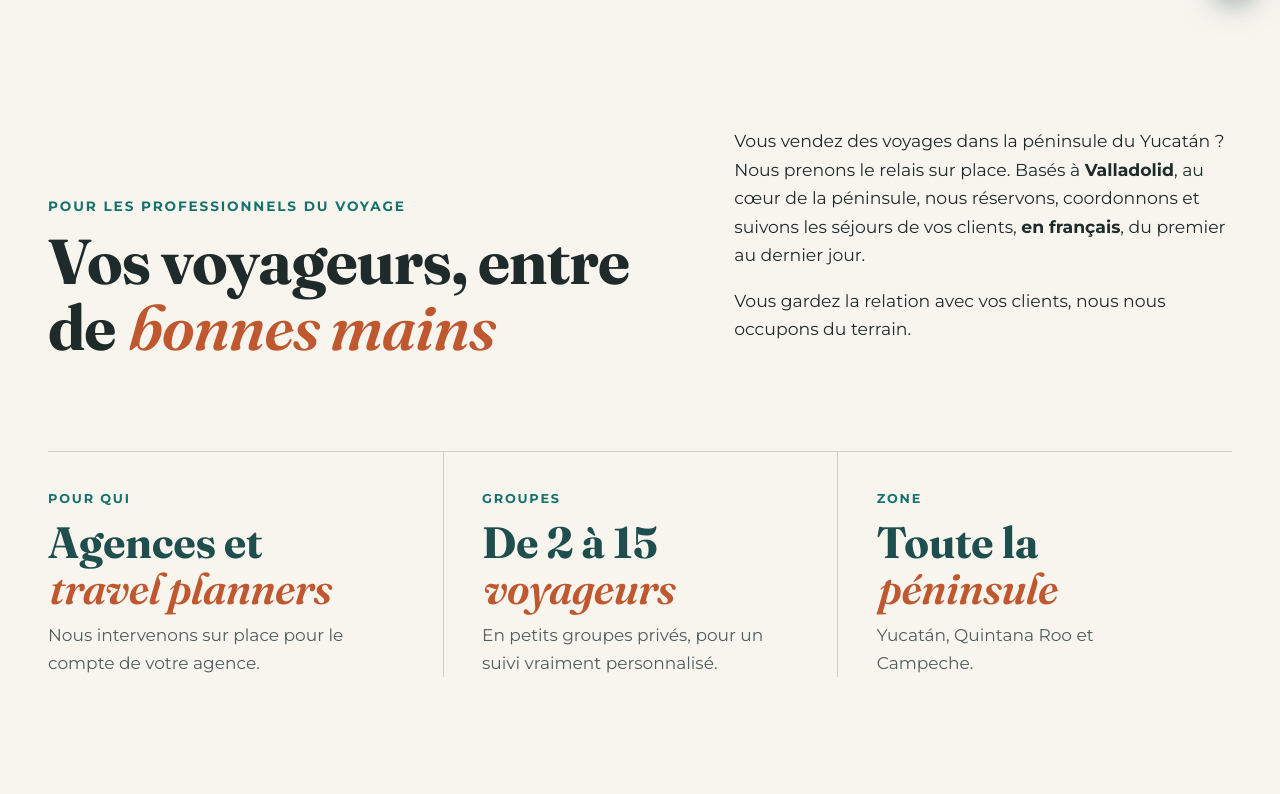
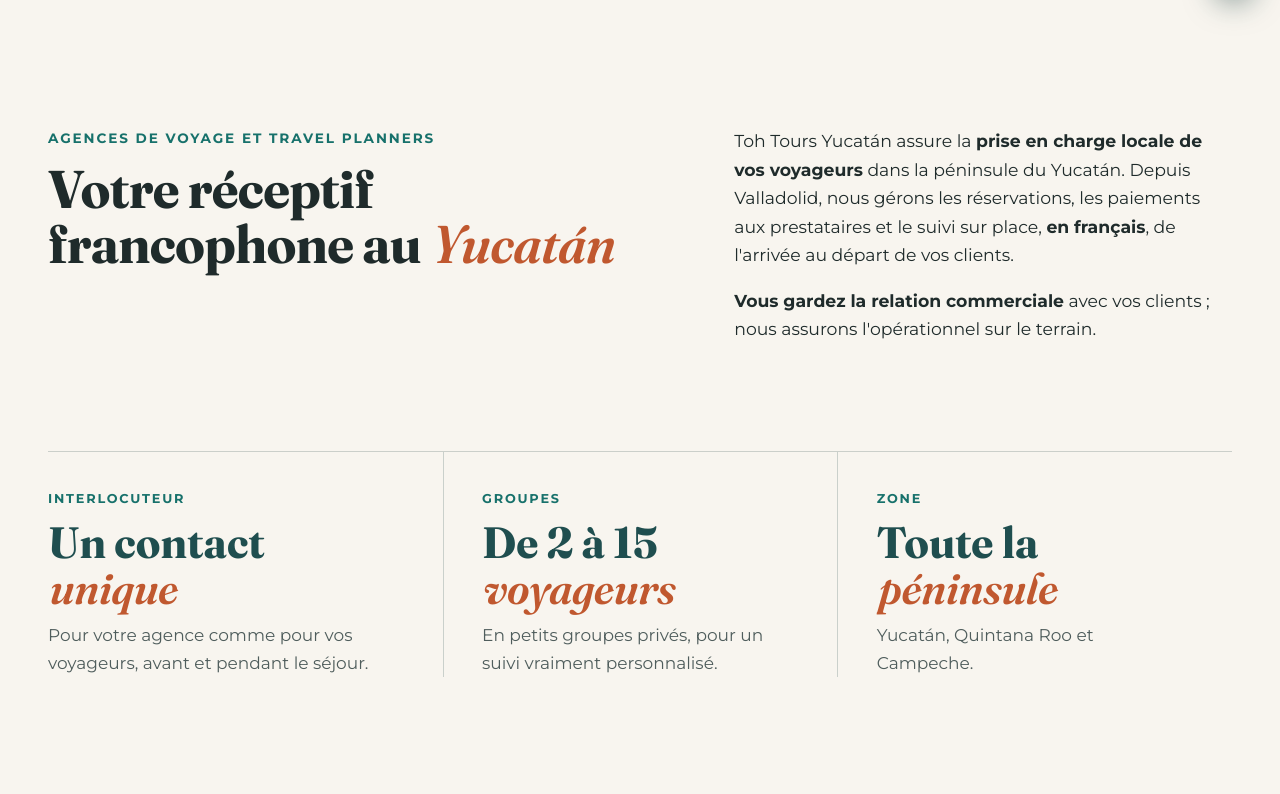
Before and after one commit to ColineMiguel/tohtours-site, a plain HTML site: page receptif.html in a window 1280 px wide. Shown: the part 786-1580 px from the top of the page. Drawn offline with Linux system fonts and the light colour scheme.

Commit message:
Réceptif : introduction plus sérieuse, moins de répétitions de « travailler »
Co-Authored-By: Claude Opus 5.5 <noreply@anthropic.com>
Claude-Session: https://claude.ai/code/session_017G1CTmqYeVEW9ebEQ8Qe2c

```diff
--- a/assets/css/style.css
+++ b/assets/css/style.css
@@ -748,7 +748,9 @@ p { margin: 0 0 1em; max-width: 68ch; }
 .section__entete--centre p { margin-left: auto; margin-right: auto; }
 
 /* ---------- Réceptif ---------- */
-.zone--texte-seul { align-items: end; }
+.zone--texte-seul { align-items: start; }
+.zone--texte-seul h2 { font-size: clamp(2rem, 1.4rem + 2.4vw, 3.4rem); }
+.zone--texte-seul .zone__texte p:not(.surtitre) { font-size: 1.08rem; }
 .zone--texte-seul .zone__texte h2 { margin-bottom: 0; }
 .services { list-style: none; margin: 0; padding: 0; display: grid; grid-template-columns: repeat(3, 1fr); gap: clamp(28px, 4vw, 48px) clamp(24px, 4vw, 56px); }
 .services li { border-top: 2px solid var(--terre); padding-top: 20px; }
--- a/receptif.html
+++ b/receptif.html
@@ -68,17 +68,17 @@
     <section class="section" aria-labelledby="titre-partenaire">
       <div class="conteneur zone zone--texte-seul">
         <div class="zone__texte" data-apparition>
-          <p class="surtitre">Pour les professionnels du voyage</p>
-          <h2 id="titre-partenaire">Vos voyageurs, entre de <span class="accent">bonnes mains</span></h2>
+          <p class="surtitre">Agences de voyage et travel planners</p>
+          <h2 id="titre-partenaire">Votre réceptif francophone au <span class="accent">Yucatán</span></h2>
         </div>
         <div class="zone__texte" data-apparition>
-          <p>Vous vendez des voyages dans la péninsule du Yucatán&nbsp;? Nous prenons le relais sur place. Basés à <strong>Valladolid</strong>, au cœur de la péninsule, nous réservons, coordonnons et suivons les séjours de vos clients, <strong>en français</strong>, du premier au dernier jour.</p>
-          <p>Vous gardez la relation avec vos clients, nous nous occupons du terrain.</p>
+          <p>Toh Tours Yucatán assure la <strong>prise en charge locale de vos voyageurs</strong> dans la péninsule du Yucatán. Depuis Valladolid, nous gérons les réservations, les paiements aux prestataires et le suivi sur place, <strong>en français</strong>, de l'arrivée au départ de vos clients.</p>
+          <p><strong>Vous gardez la relation commerciale</strong> avec vos clients&nbsp;; nous assurons l'opérationnel sur le terrain.</p>
         </div>
       </div>
       <div class="conteneur">
         <dl class="reperes">
-          <div data-apparition><dt>Pour qui</dt><dd><span class="reperes__grand">Agences et <span class="accent">travel planners</span></span>Nous intervenons sur place pour le compte de votre agence.</dd></div>
+          <div data-apparition><dt>Interlocuteur</dt><dd><span class="reperes__grand">Un contact <span class="accent">unique</span></span>Pour votre agence comme pour vos voyageurs, avant et pendant le séjour.</dd></div>
           <div data-apparition><dt>Groupes</dt><dd><span class="reperes__grand">De 2 à 15 <span class="accent">voyageurs</span></span>En petits groupes privés, pour un suivi vraiment personnalisé.</dd></div>
           <div data-apparition><dt>Zone</dt><dd><span class="reperes__grand">Toute la <span class="accent">péninsule</span></span>Yucatán, Quintana Roo et Campeche.</dd></div>
         </dl>
@@ -104,7 +104,7 @@
     <section class="section section--creme" aria-labelledby="titre-pourquoi">
       <div class="conteneur">
         <div class="section__entete" data-apparition>
-          <h2 id="titre-pourquoi">Pourquoi travailler <span class="accent">avec nous</span></h2>
+          <h2 id="titre-pourquoi">Pourquoi nous <span class="accent">choisir</span></h2>
         </div>
         <ul class="valeurs">
           <li data-apparition><h3>Sur le terrain</h3><p>Nous vivons à Valladolid, à mi-chemin entre Cancún et Mérida, à 45 minutes de Chichén Itzá.</p></li>
@@ -142,7 +142,7 @@
 
     <section class="section section--forte" aria-labelledby="titre-catalogue">
       <div class="conteneur salsa" data-apparition>
-        <h2 id="titre-catalogue">Travaillons <span class="accent">ensemble</span></h2>
+        <h2 id="titre-catalogue">Parlons de vos <span class="accent">projets</span></h2>
         <div>
           <p><strong>Catalogue et conditions professionnelles sur demande.</strong> Écrivez-nous en présentant votre agence, nous vous répondons rapidement.</p>
           <div class="heros__actions">
```
